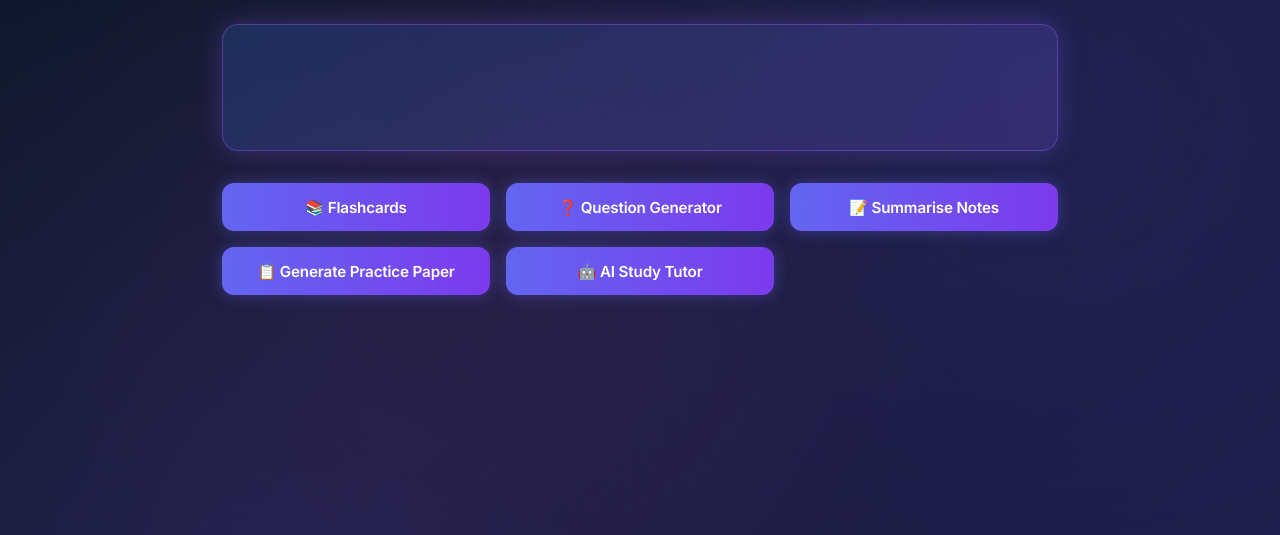
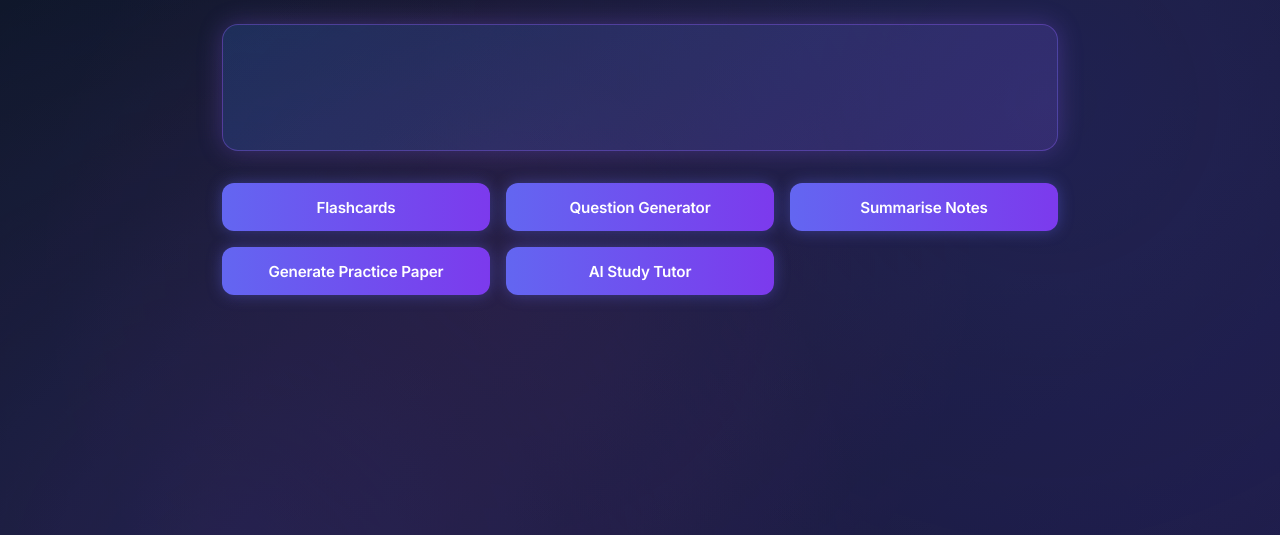
Before and after one commit to NeelKad/AI-study-app, a Python web app: template templates/view_note.html in a window 1280 px wide. Shown: the part 54-589 px from the top of the page. Run offline with Jinja, Linux system fonts and the light colour scheme; the template is opened without the code that fills it, so the values that code supplies are empty.

Commit message:
Update view_note.html

```diff
--- a/templates/view_note.html
+++ b/templates/view_note.html
@@ -83,20 +83,10 @@
       cursor: pointer;
       transition: background 0.3s, transform 0.2s;
       box-shadow: 0 0 15px rgba(99, 102, 241, 0.4);
-      text-decoration: none;
-      display: block;
-      text-align: center;
     }
     .action-btn:hover {
       background: linear-gradient(90deg, #4f46e5, #6d28d9);
       transform: translateY(-2px);
-    }
-    .action-btn.reel-btn {
-      background: linear-gradient(90deg, #ec4899, #f59e0b);
-      box-shadow: 0 0 15px rgba(236, 72, 153, 0.4);
-    }
-    .action-btn.reel-btn:hover {
-      background: linear-gradient(90deg, #db2777, #f59e0b);
     }
   </style>
 </head>
@@ -120,11 +110,11 @@
 
   <!-- Action Buttons -->
   <div class="actions-container">
-    <button class="action-btn" onclick="navigateTo('flashcards')">📚 Flashcards</button>
-    <button class="action-btn" onclick="navigateTo('questions')">❓ Question Generator</button>
-    <button class="action-btn" onclick="navigateTo('summarise')">📝 Summarise Notes</button>
-    <button class="action-btn" onclick="navigateTo('pastpaper')">📋 Generate Practice Paper</button>
-    <button class="action-btn" onclick="navigateTo('tutor')">🤖 AI Study Tutor</button>
+    <button class="action-btn" onclick="navigateTo('flashcards')">Flashcards</button>
+    <button class="action-btn" onclick="navigateTo('questions')">Question Generator</button>
+    <button class="action-btn" onclick="navigateTo('summarise')">Summarise Notes</button>
+    <button class="action-btn" onclick="navigateTo('pastpaper')">Generate Practice Paper</button>
+    <button class="action-btn" onclick="navigateTo('tutor')">AI Study Tutor</button>
   </div>
 
   <script>
```
